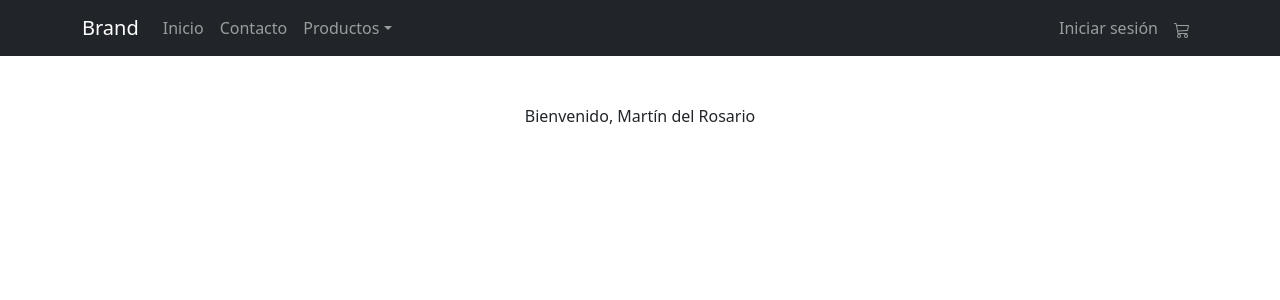
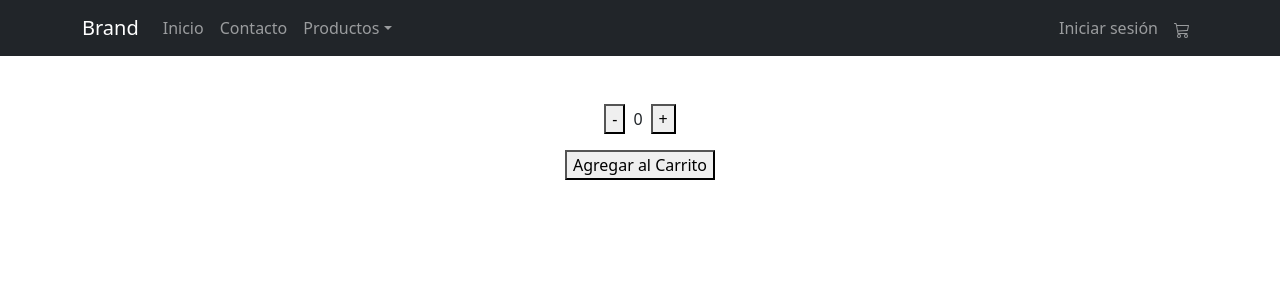
Before and after one commit to mdr-23/react01-delRosario, a React (Create React App) app: page / in a window 1280 px wide. Shown: the top 300 px of the page. Built offline with nearby package versions, Linux system fonts and the light colour scheme.

Commit message:
agrego el desafio 4

```diff
--- a/src/App.js
+++ b/src/App.js
@@ -1,6 +1,6 @@
 import React from "react";
+import 'bootstrap/dist/css/bootstrap.min.css';
 import NavBar from "./components/NavBar";
-import 'bootstrap/dist/css/bootstrap.min.css';
 import ItemListContainer from "./components/ItemListContainer";
 
 
@@ -10,7 +10,7 @@ export default function App() {
     <>
       <NavBar />
 
-      {<ItemListContainer nombre={"Martín"} apellido={"del Rosario"}/>}
+      {<ItemListContainer />}
     </>
   );
 }
--- /dev/null
+++ b/src/components/ItemCount.jsx
@@ -0,0 +1,46 @@
+import React, { useState } from "react";
+import 'bootstrap/dist/css/bootstrap.min.css';
+
+
+export default function ItemCount({ stock }) {
+
+    const [count, setCount] = useState(0);
+
+    function add(){
+        if (count < stock){
+        setCount(count + 1);
+        }
+    }
+
+    function sub(){
+        if (count > 0){
+        setCount(count - 1);
+        }
+    }
+
+    function onAdd(){
+        if(count === 0){
+            alert("No seleccionaste ningún ítem");
+        }
+        if(count === 1){
+            alert("Agregaste " + count +  " ítem a tu carrito")
+        }
+        if(count > 1){
+            alert("Agregaste " + count + " ítems a tu carrito")
+        }
+    }
+
+
+
+  return (
+    <>
+        <p>
+            <button onClick={sub} class="mx-2">-</button>
+            {count}
+            <button onClick={add} class="mx-2">+</button>
+        </p>
+
+        <p><button onClick={onAdd}>Agregar al Carrito</button></p>
+    </>
+  );
+}
--- a/src/components/ItemListContainer.jsx
+++ b/src/components/ItemListContainer.jsx
@@ -1,12 +1,16 @@
 import React from "react";
-import 'bootstrap/dist/css/bootstrap.min.css';
+import ItemCount from "./ItemCount";
 
 
-export default function ItemListContainer({nombre, apellido}) {
+export default function ItemListContainer() {
+
+  //let arrayProductos = ["IT", "Cementerio de Animales"]
 
   return (
     <>
-      <p class="text-center mt-5">Bienvenido, {nombre} {apellido}</p>
+      <div class="text-center mt-5">
+        <ItemCount stock={8}/>
+      </div>
     </>
   );
 }
```
